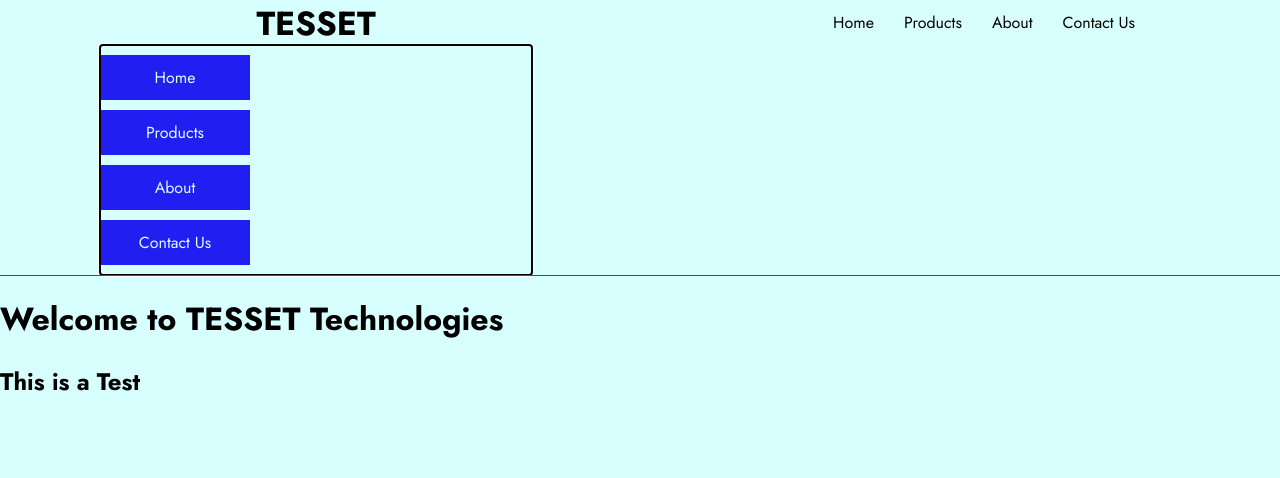
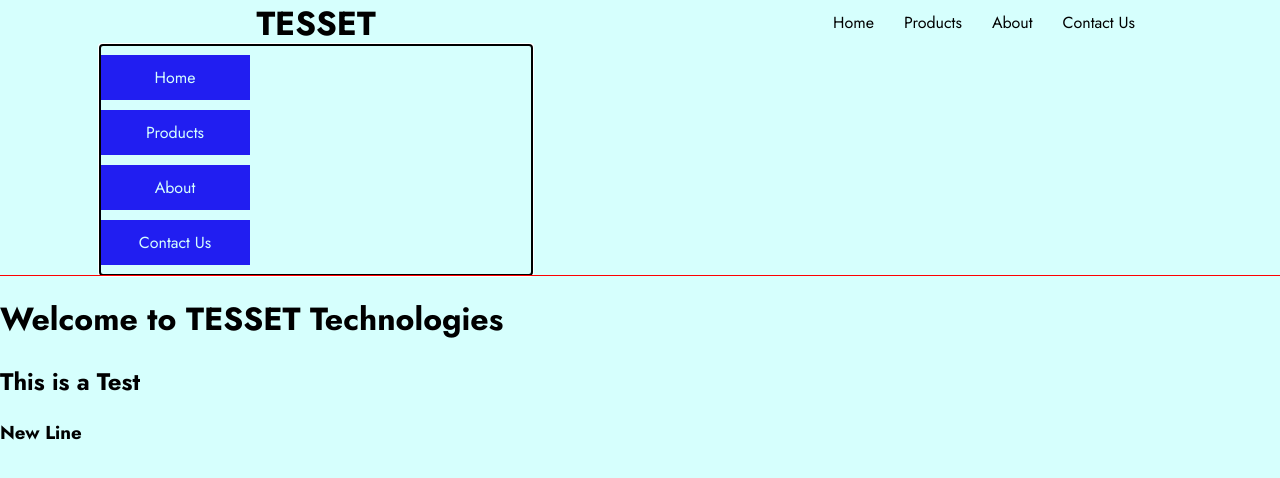
Before and after one commit to Aukijo/TesseT, a React (Create React App) app: page / in a window 1280 px wide. Shown: the top 478 px of the page. Built offline with nearby package versions, Linux system fonts and the light colour scheme; a web font is replaced by a local one.

Commit message:
Added New Line

```diff
--- a/src/components/Landing.jsx
+++ b/src/components/Landing.jsx
@@ -8,6 +8,7 @@ export default function Landing() {
     <div>
       <h1>Welcome to TESSET Technologies</h1>
       <h2>This is a Test</h2>
+      <h3>New Line</h3>
     </div>
   )
 }
```
